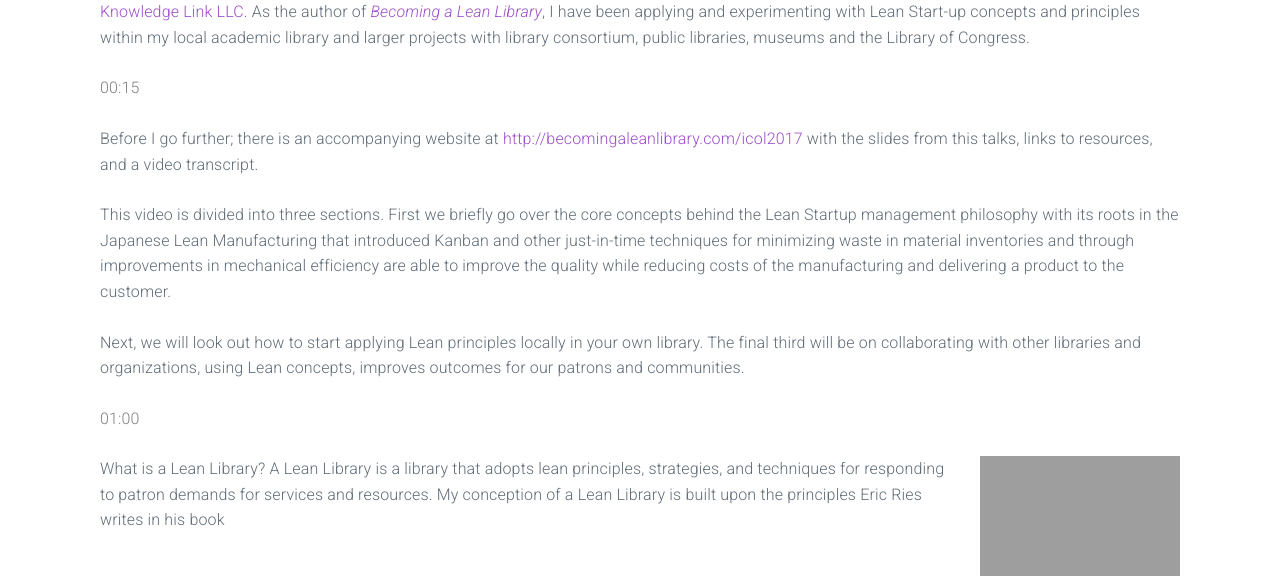
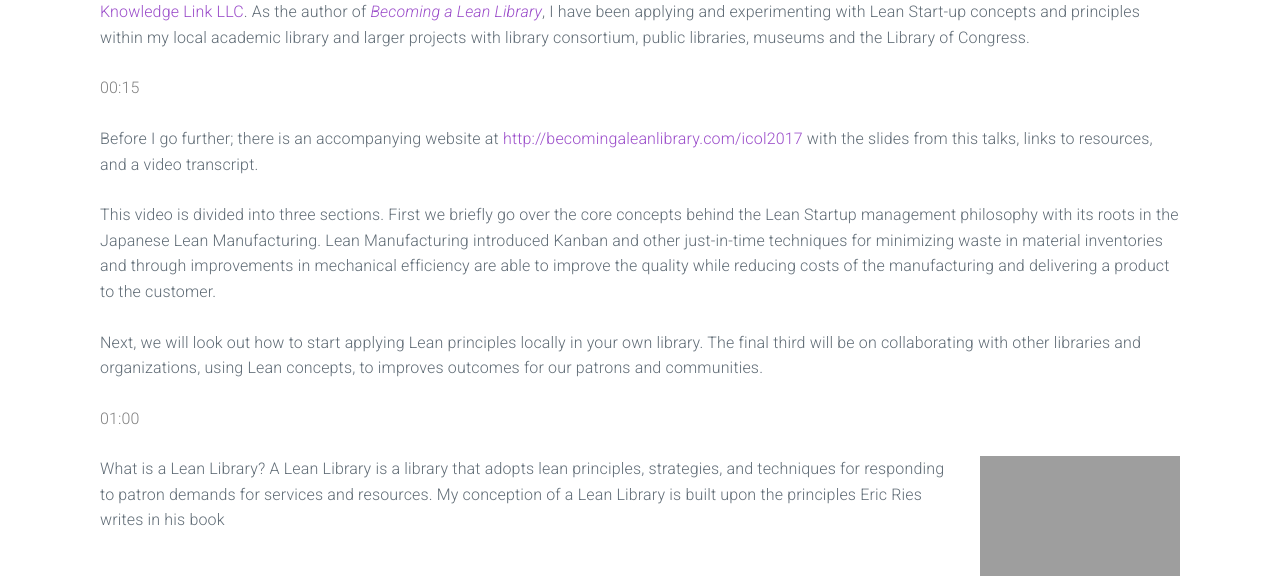
Before and after one commit to jermnelson/icol-2017, a Flask app: page /transcript in a window 1280 px wide. Shown: the part 231-807 px from the top of the page. Run offline with Flask 2, Linux system fonts and the light colour scheme; some libraries are stand-ins or nearby versions; grey boxes are pictures that could not be loaded.

Commit message:
transcript at 2:12 minutes

```diff
--- a/templates/icol-2017/transcript.html
+++ b/templates/icol-2017/transcript.html
@@ -26,7 +26,7 @@
     <p>
         This video is divided into three sections. First we briefly
         go over the core concepts behind the Lean Startup management
-        philosophy with its roots in the Japanese Lean Manufacturing that
+        philosophy with its roots in the Japanese Lean Manufacturing. Lean Manufacturing
         introduced Kanban and other just-in-time techniques for minimizing
         waste in material inventories and through improvements in mechanical
         efficiency are able to improve the quality while reducing costs of the
@@ -36,7 +36,7 @@
         Next, we will look out how to start applying Lean
         principles locally in your own library. The final third will be on
         collaborating with other libraries and organizations, using Lean
-        concepts, improves outcomes for our patrons and communities.
+        concepts, to improves outcomes for our patrons and communities.
     </p>
     <p style="color: grey">01:00</p>
     <div class="row">
```
